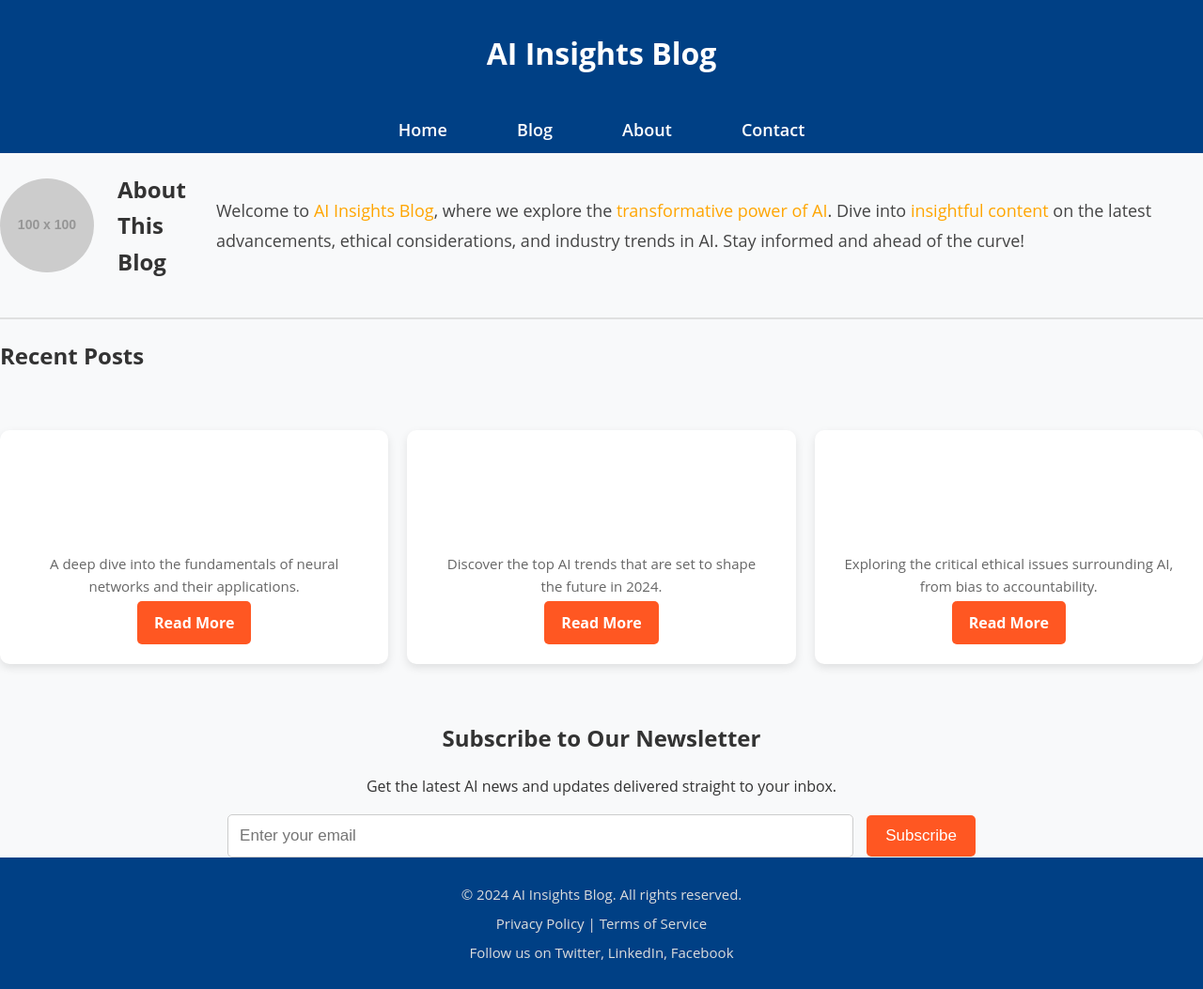
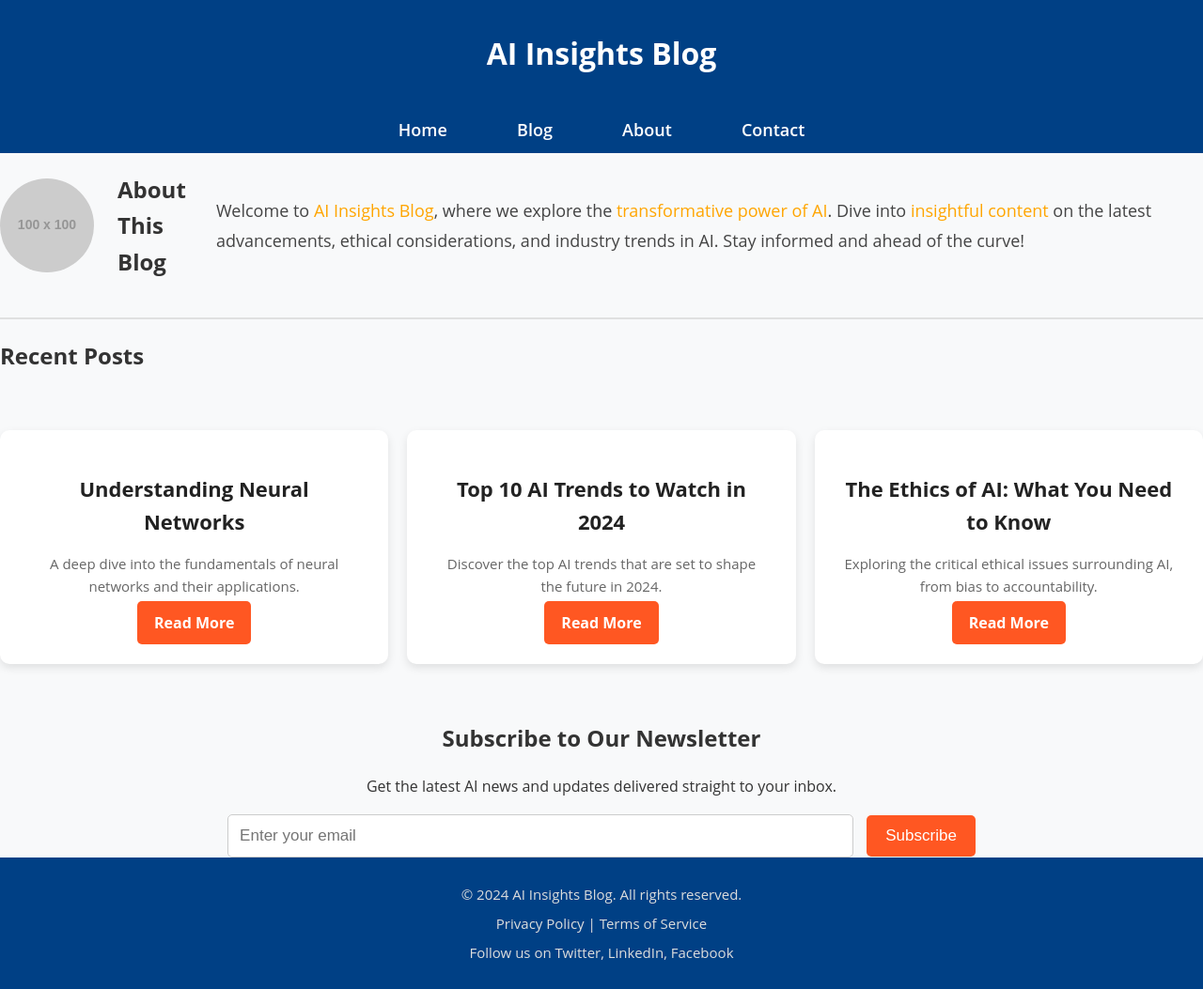
Before and after one commit to tomsonius/tomsonius.github.io, a Jekyll site: the page built from index.html, in a window 1280 px wide. Shown: the whole page at 94% size. Built offline with Jekyll 4.4.1, drawn with Linux system fonts in a browser that asks for light colours.

Commit message:
Update main.css

```diff
--- a/assets/css/main.css
+++ b/assets/css/main.css
@@ -130,8 +130,7 @@ nav ul li a:hover {
 .post h3 {
     font-size: 22px;
     margin: 15px 0;
-    color: #fff;  /* Change this to white */
-    text-align: center; /* Center the title if needed */
+    color: #222;  /* Change this to white */
 }
 
 .post p {
```
